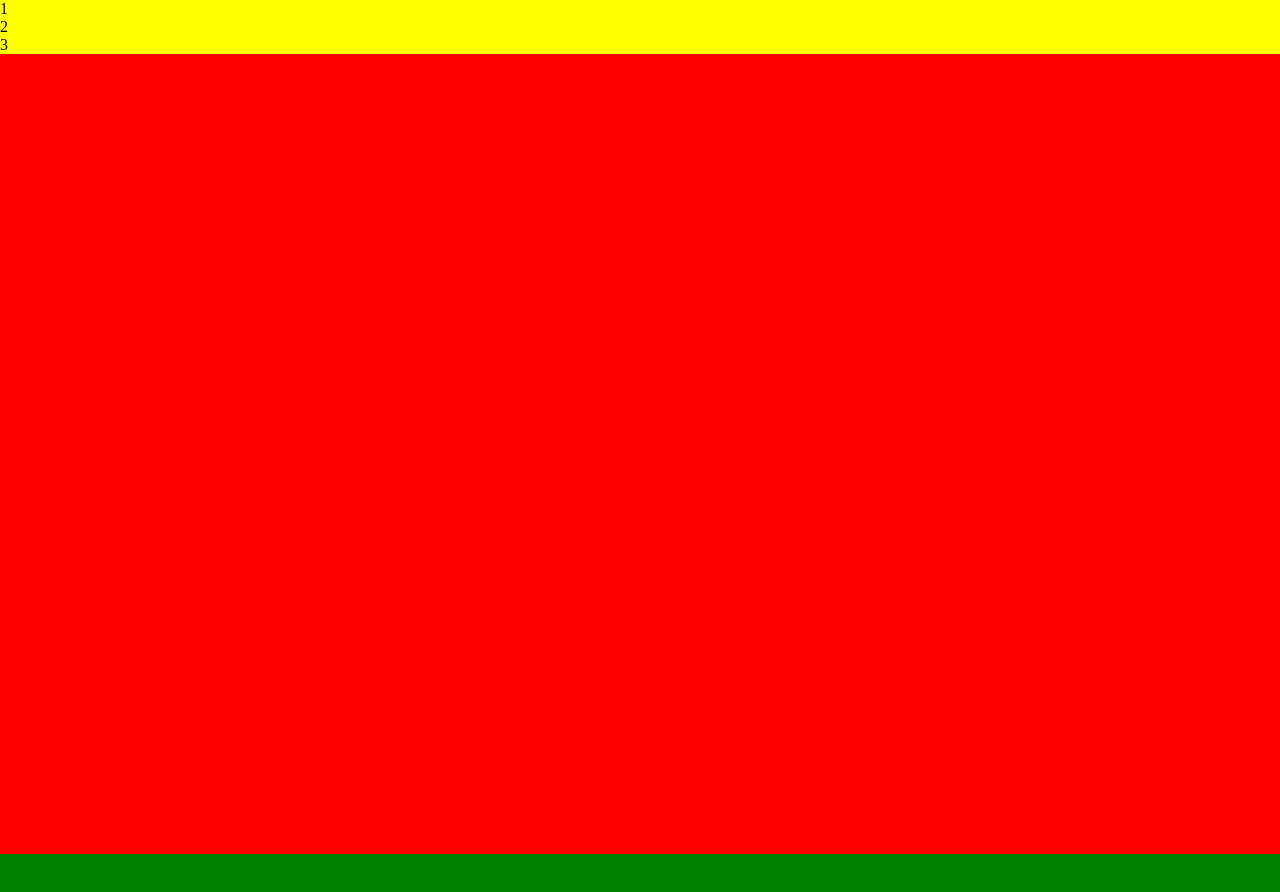
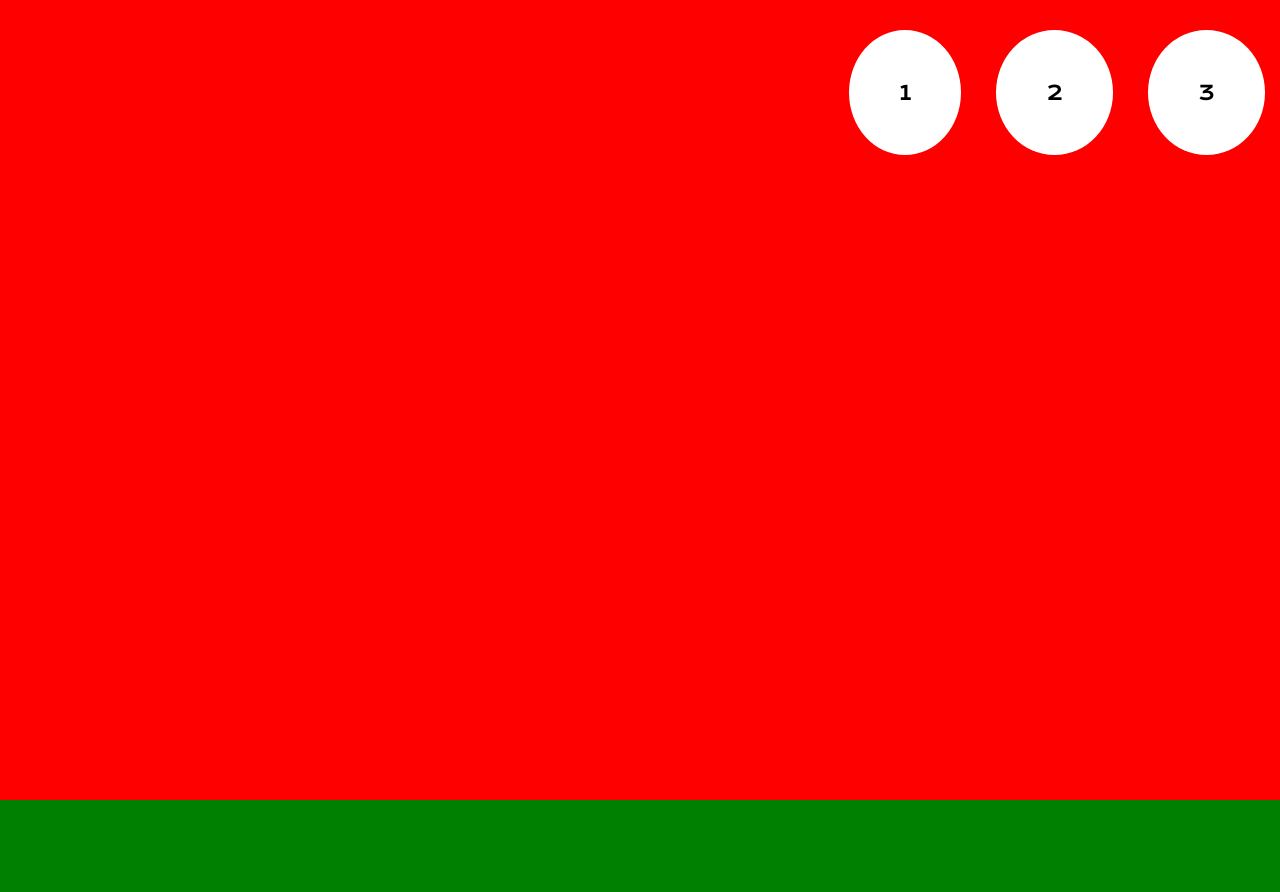
Before and after one commit to AlessioDiPietro/htmlcss-shoes, a plain HTML site: page index.html in a window 1280 px wide. Shown: the top 892 px of the page. Drawn offline with nearby package versions, Linux system fonts and the light colour scheme.

Commit message:
ADD- barra menu nav

```diff
--- a/css/style.css
+++ b/css/style.css
@@ -2,16 +2,50 @@
     margin: 0 auto;
     padding: 0;
     box-sizing: border-box;
+    font-family:'Krona One', sans-serif;;
 }
 
 /* debug */
-.container {
+
+
+/* .container {
     background-color: yellow;
+} */
+
+/* .box {
+    border: 10px solid blue;
+} */
+
+
+/* fine debug */
+
+
+.container{
+
 }
-.box {
-    border: 2px solid balck;
+
+.clearfix {
+    display: table;
+    content: " ";
+    clear:both;
 }
-/* fine debug */
+
+.ancore {
+    float: right;
+    position: fixed;
+    top: 30px;
+    right: 15px;
+}
+
+.ancore li {
+    display: inline-block;
+    margin-left: 30px;
+    font-size: 20px;
+    background-color: white;
+    border-radius: 50%;
+    padding: 50px;
+
+}
 
 .box:nth-child(1) {
     background-color: #ff0000;
@@ -30,9 +64,3 @@
     width: 100%;
     height: 100vh;
 }
-
-
-
-
-.container{
-}
--- a/index.html
+++ b/index.html
@@ -10,17 +10,17 @@
     <title>Shoes</title>
 </head>
 <body>
+    <div class="container ">
     <!-- intestazione pagina -->
         <header>
-        <div class="container">
-            <nav>
+            <nav class="ancore clearfix" >
                 <ul>
                     <li>1</li>
                     <li>2</li>
                     <li>3</li>
                 </ul>
             </nav>
-        </div>
+
         </header>
         <!-- fine intestazione -->
 
@@ -31,10 +31,9 @@
             <div class="box "></div>
             <div class="box"></div>
             <div class="box"></div>
-        </div>
         </main>
         <!-- fine corpo -->
-
+    </div>
 
     <!-- inizio credit -->
     <footer></footer>
```
Lines whose indentation alone changed are shown as unchanged.
